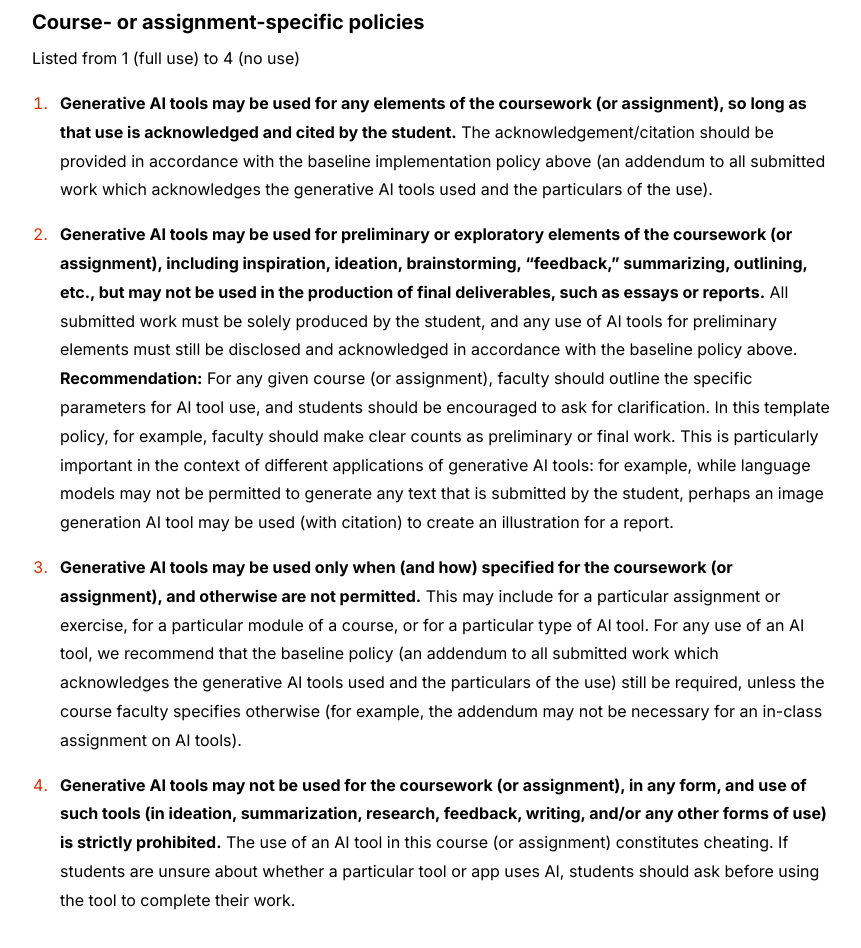
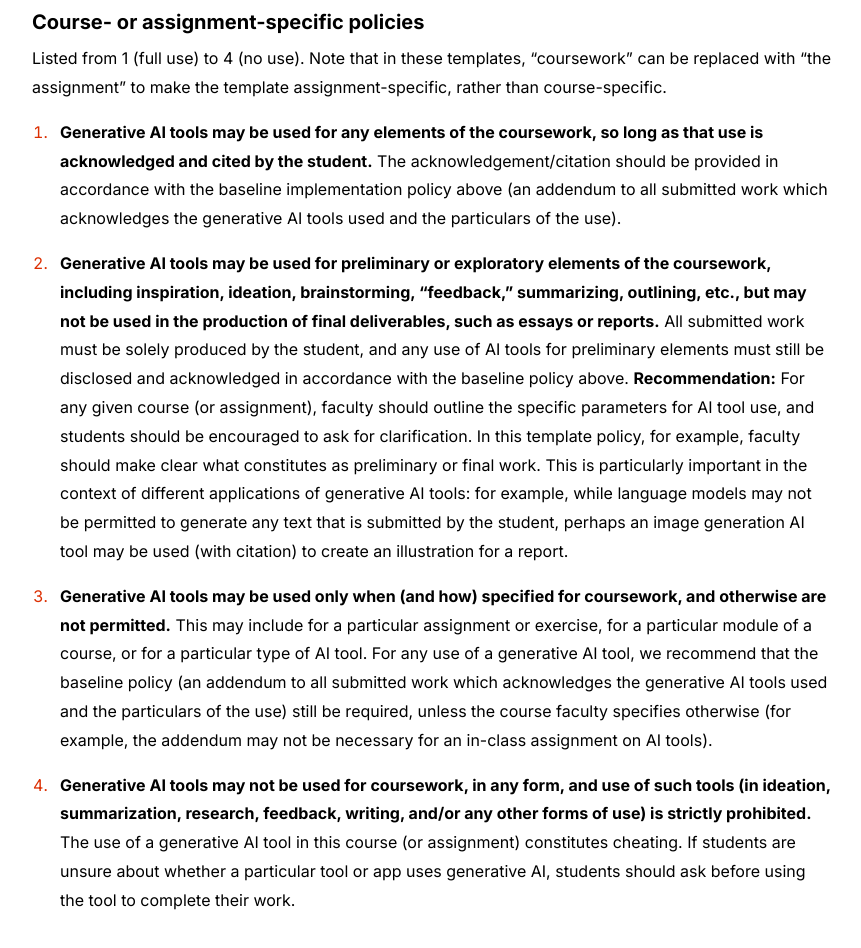
Before and after one commit to metalab-ai-pedagogy/ai-code-of-conduct, a plain HTML site: page index.html in a window 1280 px wide. Shown: the part 7380-8328 px from the top of the page, without its empty margins (384-1245 px from the left). Drawn offline with nearby package versions, Linux system fonts and the light colour scheme.

Commit message:
changes to index.html with content edits from Newman

```diff
--- a/index.html
+++ b/index.html
@@ -170,12 +170,12 @@
 
                 <div id="canvas-course-assignment-policies" class="relative">
                     <h3 class="mb-2 font-bold text-xl text-black">Course- or assignment-specific policies</h3>
-                    <p class="mb-4">Listed from 1 (full use) to 4 (no use)</p>
+                    <p class="mb-4">Listed from 1 (full use) to 4 (no use). Note that in these templates, “coursework” can be replaced with “the assignment” to make the template assignment-specific, rather than course-specific.</p>
                     <ol class="list-decimal space-y-4">
-                        <li><span class="font-semibold">Generative AI tools may be used for any elements of the coursework (or assignment), so long as that use is acknowledged and cited by the student.</span> The acknowledgement/citation should be provided in accordance with the baseline implementation policy above (an addendum to all submitted work which acknowledges the generative AI tools used and the particulars of the use).</li>
-                        <li><span class="font-semibold">Generative AI tools may be used for preliminary or exploratory elements of the coursework (or assignment), including inspiration, ideation, brainstorming, “feedback,” summarizing, outlining, etc., but may not be used in the production of final deliverables, such as essays or reports.</span> All submitted work must be solely produced by the student, and any use of AI tools for preliminary elements must still be disclosed and acknowledged in accordance with the baseline policy above. <span class="font-semibold">Recommendation:</span> For any given course (or assignment), faculty should outline the specific parameters for AI tool use, and students should be encouraged to ask for clarification. In this template policy, for example, faculty should make clear counts as preliminary or final work. This is particularly important in the context of different applications of generative AI tools: for example, while language models may not be permitted to generate any text that is submitted by the student, perhaps an image generation AI tool may be used (with citation) to create an illustration for a report.</li>
-                        <li><span class="font-semibold">Generative AI tools may be used only when (and how) specified for the coursework (or assignment), and otherwise are not permitted.</span> This may include for a particular assignment or exercise, for a particular module of a course, or for a particular type of AI tool. For any use of an AI tool, we recommend that the baseline policy (an addendum to all submitted work which acknowledges the generative AI tools used and the particulars of the use) still be required, unless the course faculty specifies otherwise (for example, the addendum may not be necessary for an in-class assignment on AI tools).</li>
-                        <li><span class="font-semibold">Generative AI tools may not be used for the coursework (or assignment), in any form, and use of such tools (in ideation, summarization, research, feedback, writing, and/or any other forms of use) is strictly prohibited.</span> The use of an AI tool in this course (or assignment) constitutes cheating. If students are unsure about whether a particular tool or app uses AI, students should ask before using the tool to complete their work.</li>
+                        <li><span class="font-semibold">Generative AI tools may be used for any elements of the coursework, so long as that use is acknowledged and cited by the student.</span> The acknowledgement/citation should be provided in accordance with the baseline implementation policy above (an addendum to all submitted work which acknowledges the generative AI tools used and the particulars of the use).</li>
+                        <li><span class="font-semibold">Generative AI tools may be used for preliminary or exploratory elements of the coursework, including inspiration, ideation, brainstorming, “feedback,” summarizing, outlining, etc., but may not be used in the production of final deliverables, such as essays or reports.</span> All submitted work must be solely produced by the student, and any use of AI tools for preliminary elements must still be disclosed and acknowledged in accordance with the baseline policy above. <span class="font-semibold">Recommendation:</span> For any given course (or assignment), faculty should outline the specific parameters for AI tool use, and students should be encouraged to ask for clarification. In this template policy, for example, faculty should make clear what constitutes as preliminary or final work. This is particularly important in the context of different applications of generative AI tools: for example, while language models may not be permitted to generate any text that is submitted by the student, perhaps an image generation AI tool may be used (with citation) to create an illustration for a report.</li>
+                        <li><span class="font-semibold">Generative AI tools may be used only when (and how) specified for coursework, and otherwise are not permitted.</span> This may include for a particular assignment or exercise, for a particular module of a course, or for a particular type of AI tool. For any use of a generative AI tool, we recommend that the baseline policy (an addendum to all submitted work which acknowledges the generative AI tools used and the particulars of the use) still be required, unless the course faculty specifies otherwise (for example, the addendum may not be necessary for an in-class assignment on AI tools).</li>
+                        <li><span class="font-semibold">Generative AI tools may not be used for coursework, in any form, and use of such tools (in ideation, summarization, research, feedback, writing, and/or any other forms of use) is strictly prohibited.</span> The use of a generative AI tool in this course (or assignment) constitutes cheating. If students are unsure about whether a particular tool or app uses generative AI, students should ask before using the tool to complete their work.</li>
                     </ol>
                 </div>
             </section>
```
